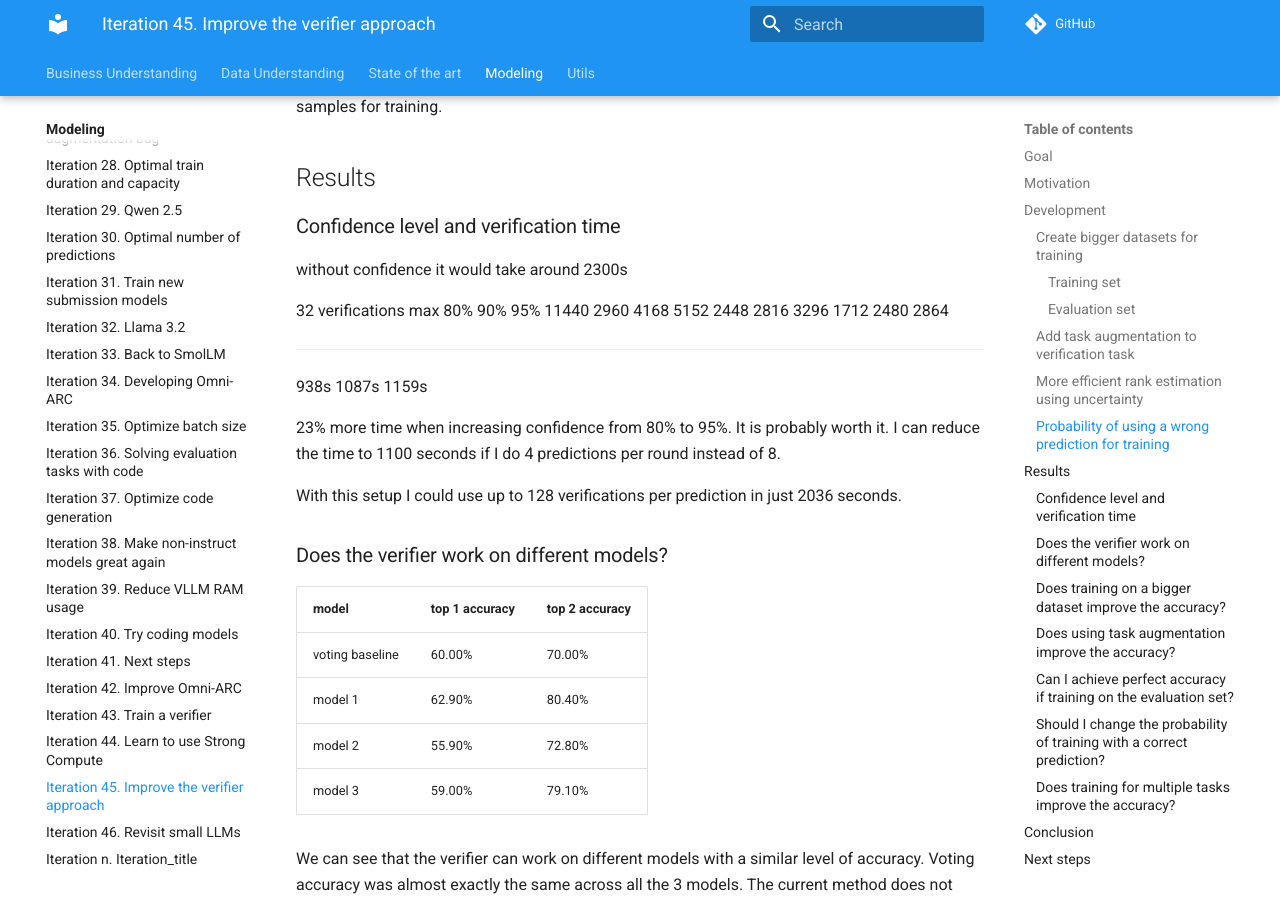
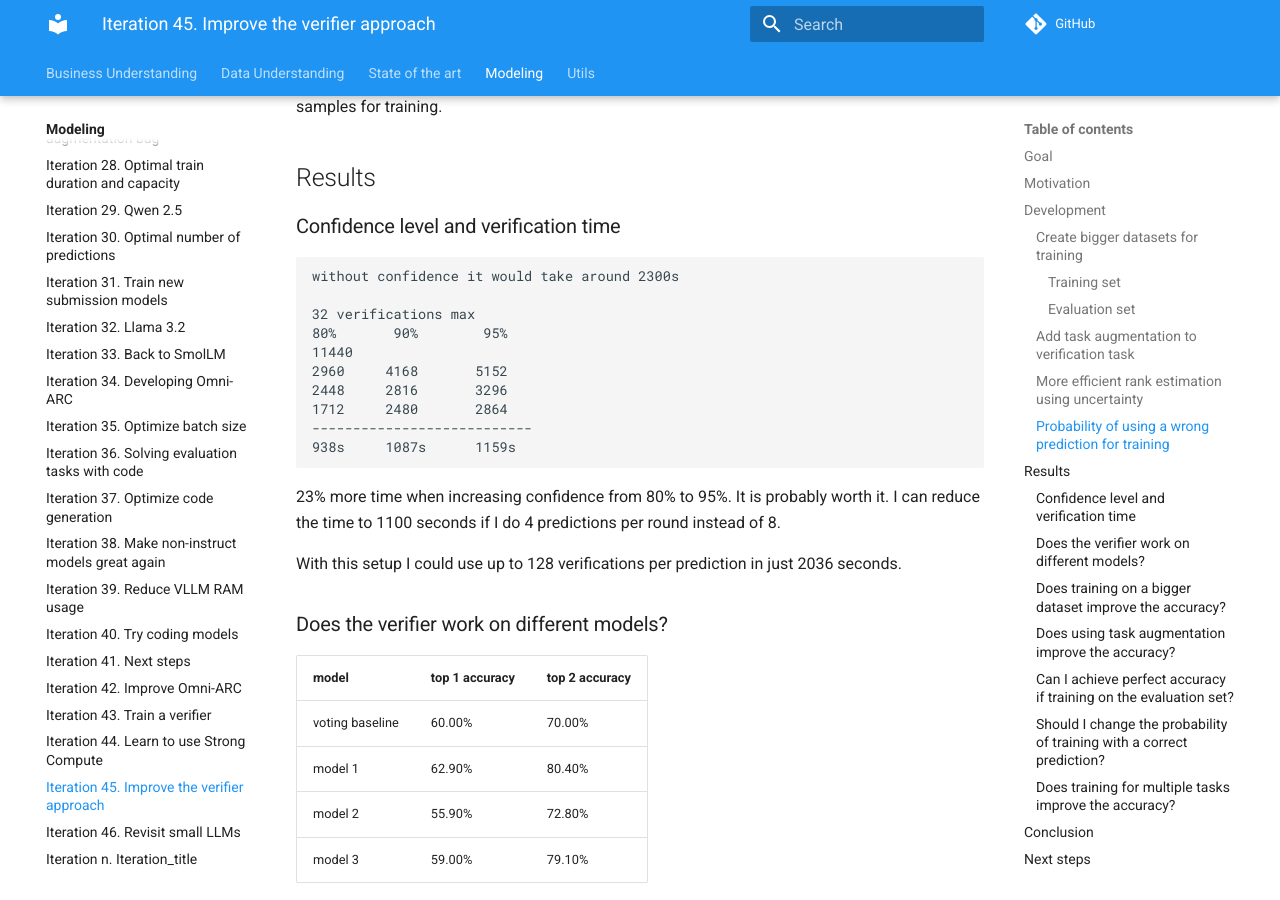
Before and after one commit to zhengjunyao-work/arc24, an MkDocs documentation site: the page built from docs/modeling/Iteration_45_improve_verifier.md, in a window 1280 px wide and 900 px high, scrolled down 1516 px. Built offline with MkDocs 1.6.1 and Material for MkDocs 9.7.7, drawn with Linux system fonts in a browser that asks for light colours; comment, search, counter and statistics services are not loaded; some of the changed lines change nothing that is shown; some of the changed text lies outside the part shown.

Commit message:
defined new trainings

````diff
--- a/docs/modeling/Iteration_45_improve_verifier.md
+++ b/docs/modeling/Iteration_45_improve_verifier.md
@@ -157,6 +157,7 @@
 
 ### Confidence level and verification time
 
+```
 without confidence it would take around 2300s
 
 32 verifications max
@@ -167,6 +168,7 @@
 1712     2480       2864
 ---------------------------
 938s     1087s      1159s
+```
 
 23% more time when increasing confidence from 80% to 95%. It is probably worth it.
 I can reduce the time to 1100 seconds if I do 4 predictions per round instead of 8.
@@ -243,6 +245,13 @@
 
 ### Does training for multiple tasks improve the accuracy?
 
+Let's train new models from scratch:
+
+- Add the new verify and select tasks, without task augmentation
+- Qwen2.5
+- Do the same also for submission, including the evaluation set
+- Train for 40k steps with batch size 32.
+
 ## Conclusion
 
 ## Next steps
````
